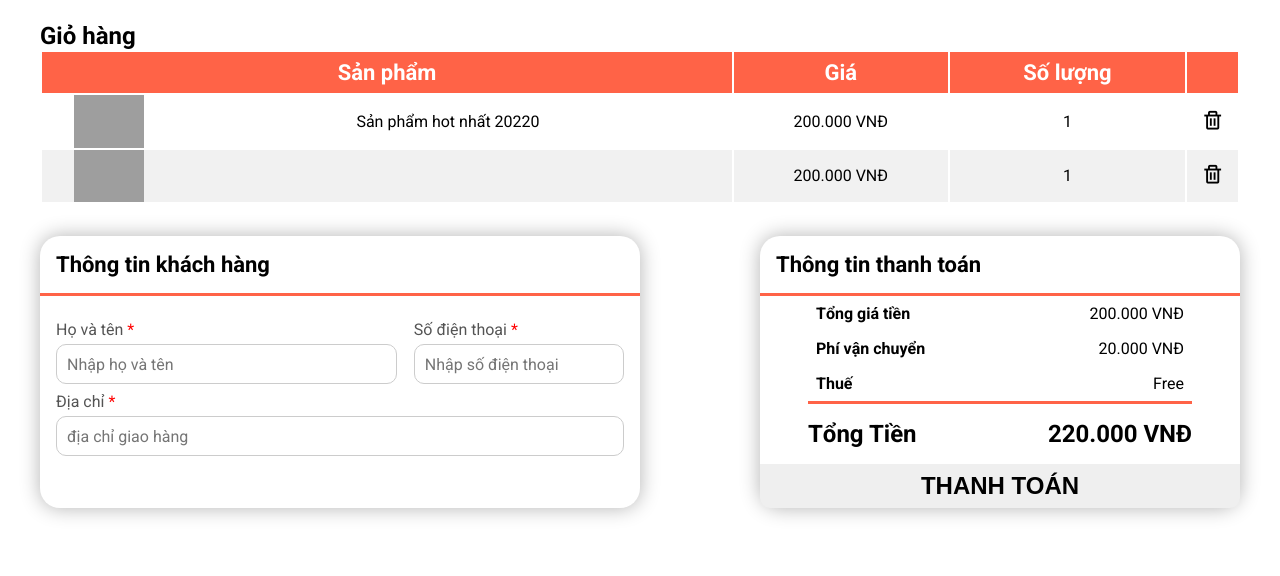
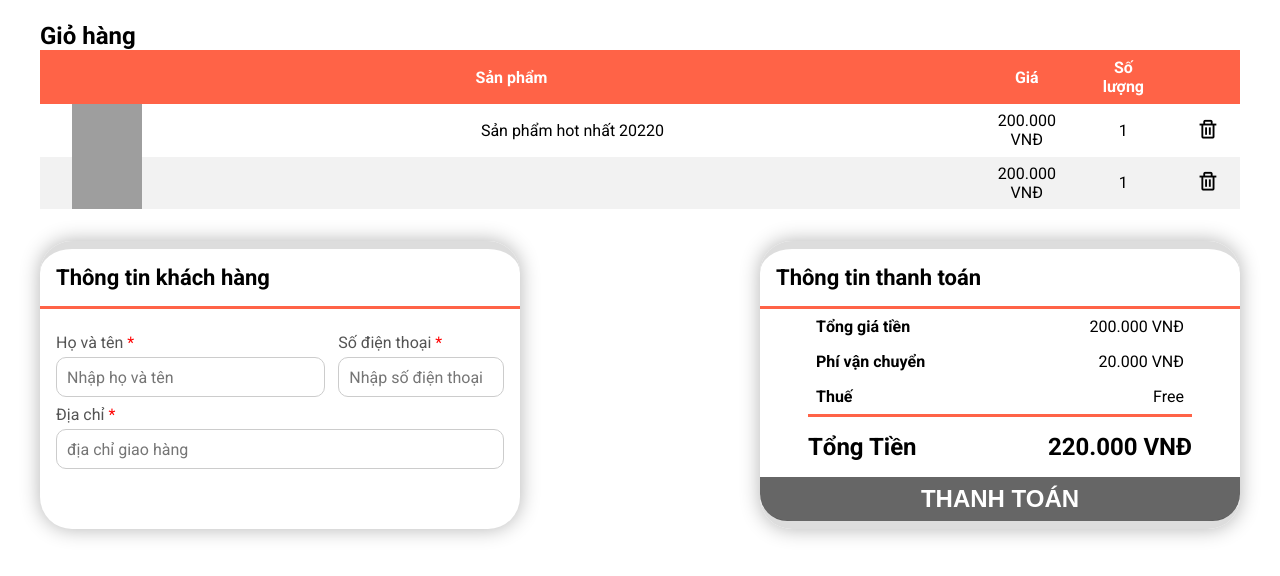
Before and after one commit to oh2k1vn/QHCC, a plain HTML site: page cart.html in a window 1280 px wide. Shown: the part 70-646 px from the top of the page. Drawn offline with nearby package versions, Linux system fonts and the light colour scheme; grey boxes are pictures that could not be loaded.

Commit message:
checkout

```diff
--- a/cart.html
+++ b/cart.html
@@ -49,6 +49,7 @@
 
     <section class="cart_body container">
       <h1>Giỏ hàng</h1>
+      <div style="overflow-x: auto">
         <table class="table">
           <thead>
             <tr>
@@ -88,6 +89,7 @@
             </tr>
           </tbody>
         </table>
+      </div>
     </section>
 
     <section class="total container">
--- a/cart.scss
+++ b/cart.scss
@@ -14,21 +14,27 @@ h1 {
   margin-top: 2rem;
   max-width: 1200px;
   width: 100%;
+
   .table {
     width: 100%;
     margin: auto;
+    border-collapse: collapse;
+    border-spacing: 0;
+    width: 100%;
     thead {
       background-color: tomato;
       th {
+        width: 100%;
         padding: 0.5rem;
         color: #fff;
-        font-size: 22px;
+        font-size: 1rem;
+        padding: 0.5rem 2rem;
       }
     }
     tbody {
+      overflow-x: auto;
       tr {
         transition: 0.4s;
-        border-bottom: 3px solid #ccc;
         td {
           text-align: center;
 
@@ -56,7 +62,7 @@ h1 {
           background-color: #ddd;
         }
         &:nth-child(even) {
-          background-color: rgb(241, 241, 241);
+          background-color: #f2f2f2;
         }
       }
     }
@@ -68,12 +74,14 @@ h1 {
   max-width: 1200px;
   margin-top: 2rem;
   display: flex;
+  flex-direction: column;
   justify-content: space-between;
   &_item {
-    border-radius: 20px;
-    box-shadow: 0 0 20px rgba(0, 0, 0, 0.3);
+    width: 100%;
+    border-top: 0.5rem solid #ddd;
+    border-bottom: 0.5rem solid #ddd;
     &:nth-child(1) {
-      width: 50%;
+      border-bottom: none;
       h3 {
         text-align: left;
         padding: 1rem;
@@ -121,7 +129,6 @@ h1 {
       }
     }
     &:nth-child(2) {
-      width: 40%;
       h3 {
         text-align: left;
         padding: 1rem;
@@ -158,12 +165,29 @@ h1 {
         font-size: 24px;
         text-transform: uppercase;
         transition: 0.4s;
-        border-bottom-left-radius: 10px;
-        border-bottom-right-radius: 10px;
+
+        background-color: rgba(0, 0, 0, 0.6);
+        color: #fff;
         cursor: pointer;
         &:hover {
           background-color: tomato;
-          color: #fff;
+        }
+      }
+    }
+  }
+}
+
+@media screen and (min-width: 900px) {
+  .total {
+    flex-direction: row;
+    &_item {
+      width: 40%;
+      border-radius: 2rem;
+      box-shadow: 0 0 20px rgba(0, 0, 0, 0.3);
+      &:nth-child(2) {
+        button {
+          border-bottom-right-radius: 1.7rem;
+          border-bottom-left-radius: 1.7rem;
         }
       }
     }
```
Also changed, not shown: cart.css. Lines whose indentation alone changed are shown as unchanged.
